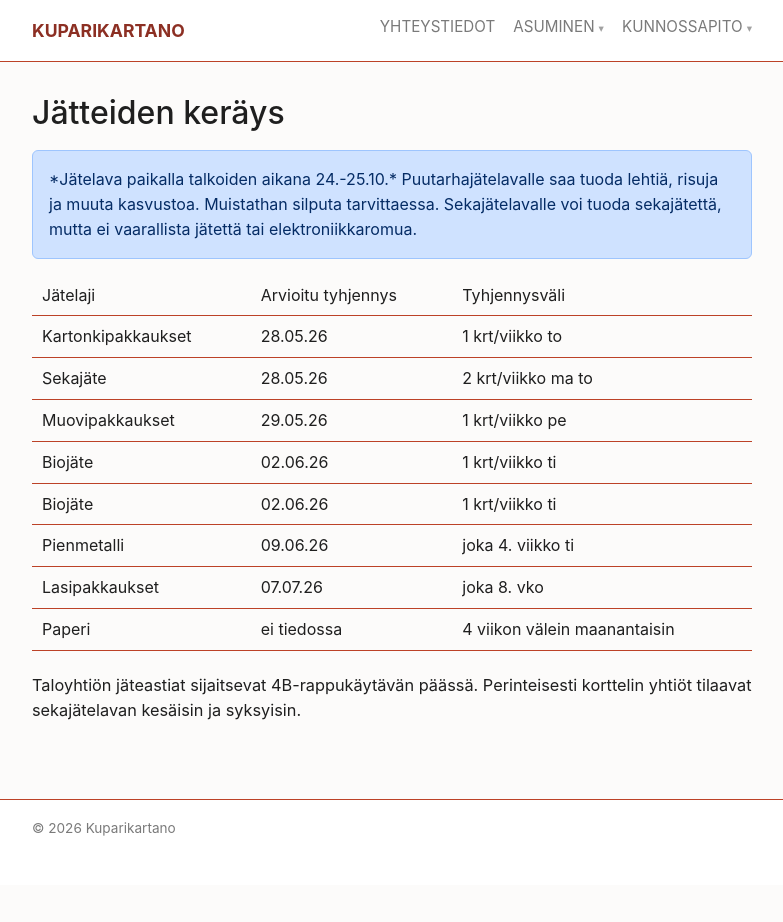
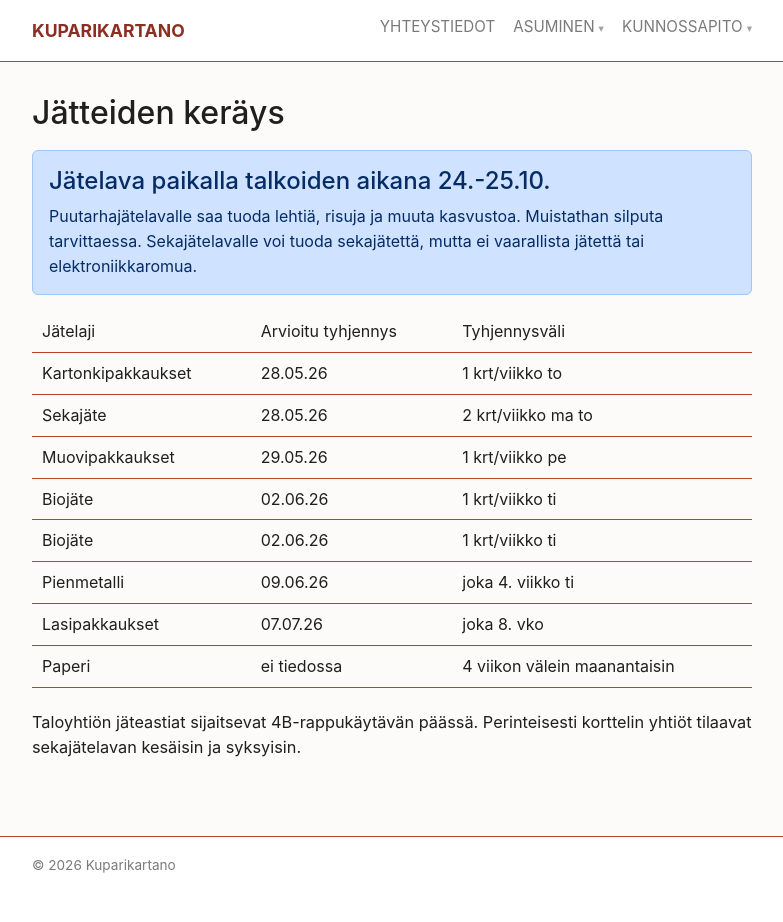
Before and after one commit to kuparikartano/kuparikartano.github.io, a Jekyll site: the page built from content/asuminen/jate.md, in a window 1280 px wide. Shown: the whole page, without its empty margins (248-1031 px from the left). Built offline with Jekyll 4.4.1, drawn with Linux system fonts in a browser that asks for light colours; before the commit the page ends 900 px from its top, so only the background shows below that.

Commit message:
Korjausta sekajäte-htmlään.

```diff
--- a/content/asuminen/jate.md
+++ b/content/asuminen/jate.md
@@ -5,7 +5,7 @@ permalink: /jate-kerays
 ---
 
 <div class="alert alert-primary" role="alert">
-*Jätelava paikalla talkoiden aikana 24.-25.10.*
+<h4 class="alert-heading">Jätelava paikalla talkoiden aikana 24.-25.10.</h4>
 
 Puutarhajätelavalle saa tuoda lehtiä, risuja ja muuta kasvustoa. Muistathan silputa tarvittaessa.
 Sekajätelavalle voi tuoda sekajätettä, mutta ei vaarallista jätettä tai elektroniikkaromua.
```
